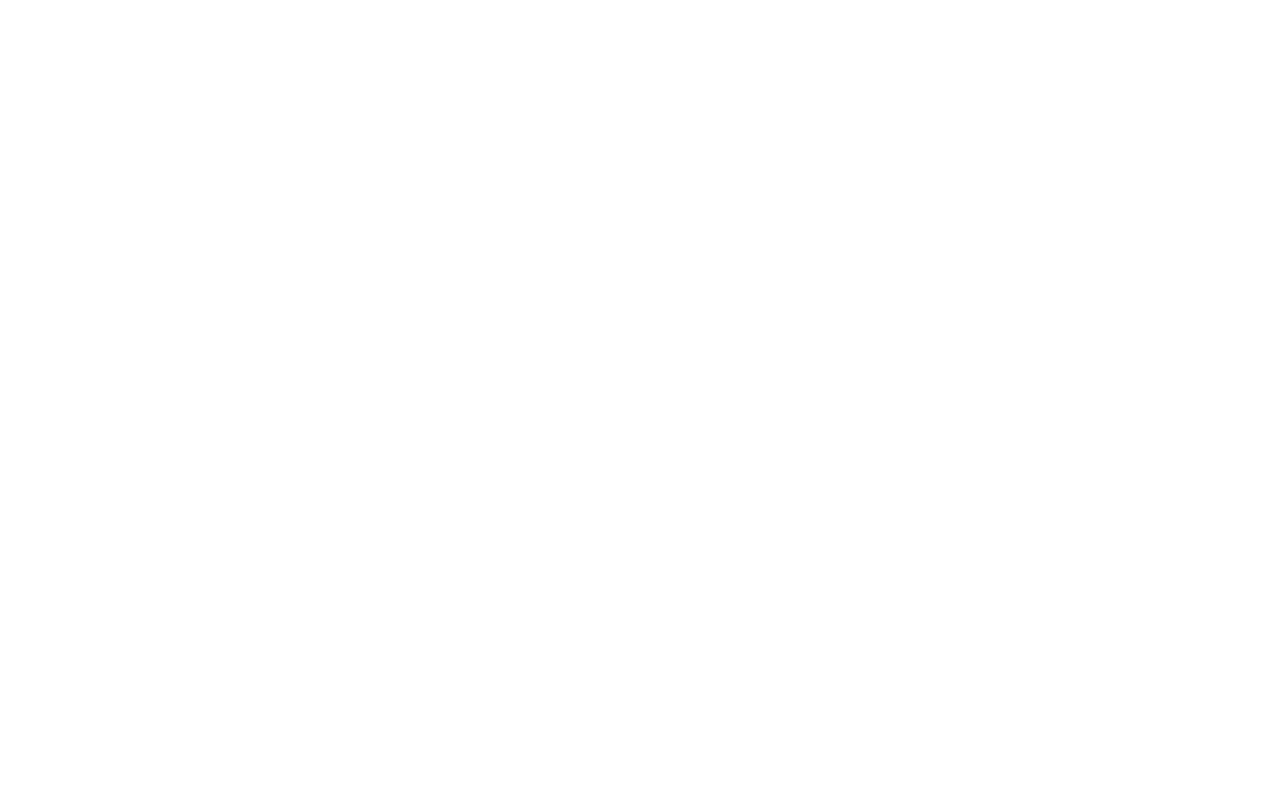
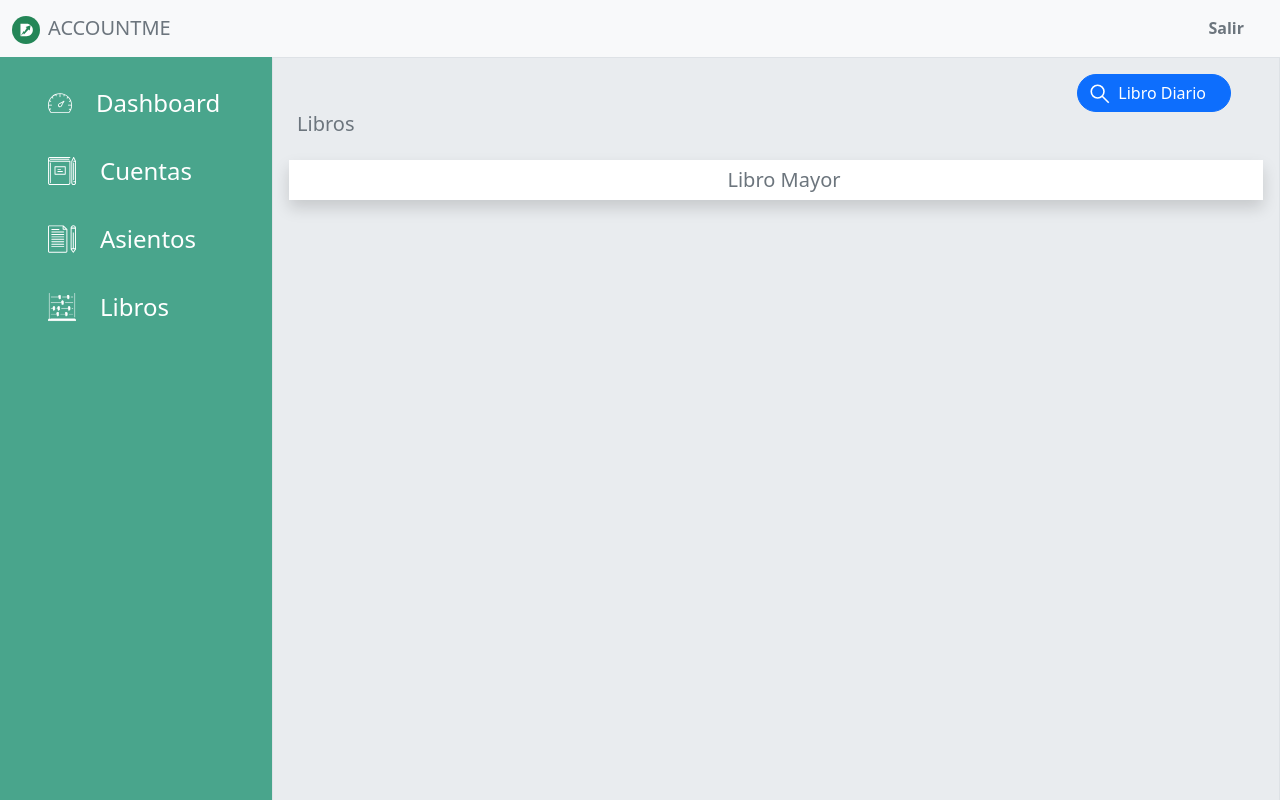
Before and after one commit to HernanRubioDev/sistema-contable-node, a React (Vite) app in the folder cliente/: page /books in a window 1280 px wide. Before the commit this address had no page. Built offline with nearby package versions, Linux system fonts and the light colour scheme; sample sign-in values are in the browser's storage.

Commit message:
ladger and journal book pages added

```diff
--- a/cliente/src/App.jsx
+++ b/cliente/src/App.jsx
@@ -6,6 +6,7 @@ import { SessionProvider } from './context/UserContext';
 import Accounts from './pages/Accounts';
 import Dashboard from './pages/Dashboard';
 import Movements from './pages/Movements';
+import Books from './pages/Books';
 
 function App() {
 
@@ -19,6 +20,7 @@ function App() {
               <Route path='/dashboard' element={<Dashboard />}/>
               <Route path='/accounts' element={<Accounts />}/>
               <Route path='/movements' element={<Movements />}/>
+              <Route path='/books' element={<Books />}/>
           </Routes>
         </Router>
       </SessionProvider>
--- /dev/null
+++ b/cliente/src/components/BookMenuWrapper.jsx
@@ -0,0 +1,15 @@
+import JournalBook from "./JournalBook";
+import LedgerBook from "./LedgerBook";
+
+const BookMenuWrapper = ({menu, setMenu})=>{
+
+    switch (menu) {
+        case "ledger":
+            return <LedgerBook setMenu={setMenu}/>
+
+        case "journal":
+            return <JournalBook setMenu={setMenu}/>
+    }
+}
+
+export default BookMenuWrapper;
--- /dev/null
+++ b/cliente/src/components/JournalBook.jsx
@@ -0,0 +1,20 @@
+import OpenMenuButton from "./OpenMenuButton";
+
+const JournalBook = ({setMenu})=>{
+  return(
+		<div className="d-flex flex-column flex-grow-1 bg-body-secondary h-100 border">
+			<OpenMenuButton />
+
+			<div className="d-flex flex-column justify-content-between align-items-center pt-3">
+        <button onClick={()=>setMenu("ledger")} type="button" className="btn btn-primary rounded-pill pe-4 me-5 align-self-end"><img className="me-2" src="icons/magnifying-glass.svg" />Libro Mayor</button>
+        <h5 className="text-secondary align-self-start ms-4">Libros</h5>
+      </div>
+
+			<div className="d-flex flex-column bg-white shadow mx-3 my-3">
+				<h3 className="fs-5 text-secondary text-center ms-3 mt-2">Libro Diario</h3>
+			</div>
+		</div>
+	);
+}
+
+export default JournalBook
--- /dev/null
+++ b/cliente/src/components/LedgerBook.jsx
@@ -0,0 +1,20 @@
+import OpenMenuButton from "./OpenMenuButton";
+
+const LedgerBook = ({setMenu})=>{
+	return(
+		<div className="d-flex flex-column flex-grow-1 bg-body-secondary h-100 border">
+			<OpenMenuButton />
+
+			<div className="d-flex flex-column justify-content-between align-items-center pt-3">
+        <button onClick={()=>setMenu("journal")} type="button" className="btn btn-primary rounded-pill pe-4 me-5 align-self-end"><img className="me-2" src="icons/magnifying-glass.svg" />Libro Diario</button>
+        <h5 className="text-secondary align-self-start ms-4">Libros</h5>
+      </div>
+
+			<div className="d-flex flex-column bg-white shadow mx-3 my-3">
+				<h3 className="fs-5 text-secondary text-center ms-3 mt-2">Libro Mayor</h3>
+			</div>
+		</div>
+	);
+}
+
+export default LedgerBook
--- a/cliente/src/components/Menu.jsx
+++ b/cliente/src/components/Menu.jsx
@@ -36,8 +36,15 @@ const Menu =()=>{
 
          <li className="d-flex justify-content-center mt-4 option-hover py-1 ps-5">
           <NavLink to={"/movements"} className="w-100 d-flex text-decoration-none">
-              <img className="me-4 " src="icons/transaction.svg"/>
+              <img className="me-4" src="icons/transaction.svg"/>
               <span className="text-white fs-4 lh-0">Asientos</span>
+          </NavLink>
+         </li>
+
+         <li className="d-flex justify-content-center mt-4 option-hover py-1 ps-5">
+          <NavLink to={"/books"} className="w-100 d-flex text-decoration-none">
+              <img className="me-4" src="icons/abacus.svg"/>
+              <span className="text-white fs-4 lh-0">Libros</span>
           </NavLink>
          </li>
       </ul>
--- /dev/null
+++ b/cliente/src/pages/Books.jsx
@@ -0,0 +1,27 @@
+import { useContext, useEffect, useState } from "react";
+import sessionContext from "../context/UserContext";
+import { useNavigate } from "react-router-dom";
+import Header from "../components/Header"
+import Menu from "../components/Menu";
+import BookMenuWrapper from "../components/BookMenuWrapper";
+
+const Books = ()=>{
+
+    const navigate = useNavigate();
+    const {session} = useContext(sessionContext)
+    useEffect(()=>{
+      if(!session) navigate("/")
+    },[session])
+
+    const [menu, setMenu] = useState("ledger");
+
+    return(
+        <div className="vh-100 d-flex flex-wrap overflow-hidden">
+            <Header />
+            <Menu />
+            <BookMenuWrapper menu={menu} setMenu={setMenu}/>
+        </div>
+    );
+}
+
+export default Books;
```
Also changed, not shown: cliente/public/icons/abacus.svg (added).
